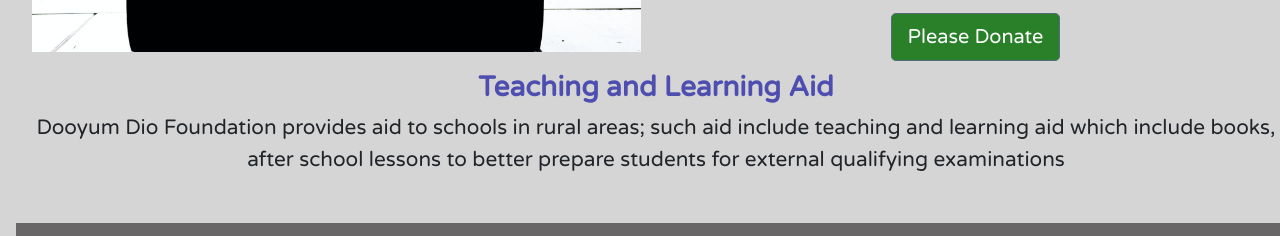
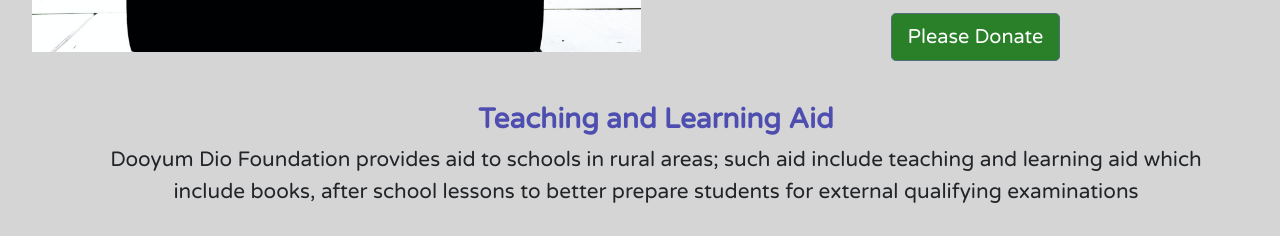
Before and after one commit to MaseDavid/DDF, a plain HTML site: page index.html in a window 1280 px wide. Shown: the part 2574-2810 px from the top of the page. Drawn offline with nearby package versions, Linux system fonts and the light colour scheme.

Commit message:
Add files via upload

```diff
--- a/index.html
+++ b/index.html
@@ -161,7 +161,7 @@
                  <button class="btn btn-primary btn-lg bd">Please Donate</button>
             </div>
         </div>
-        <div class="row text-center">
+        <div class="row text-center padding">
             <div class="col-12">
                 <h3>Teaching and Learning Aid</h3>
                 <p>Dooyum Dio Foundation provides aid to schools in rural areas; such aid include teaching and learning aid which include books, after school lessons to better prepare students for external qualifying  examinations</p>
```
